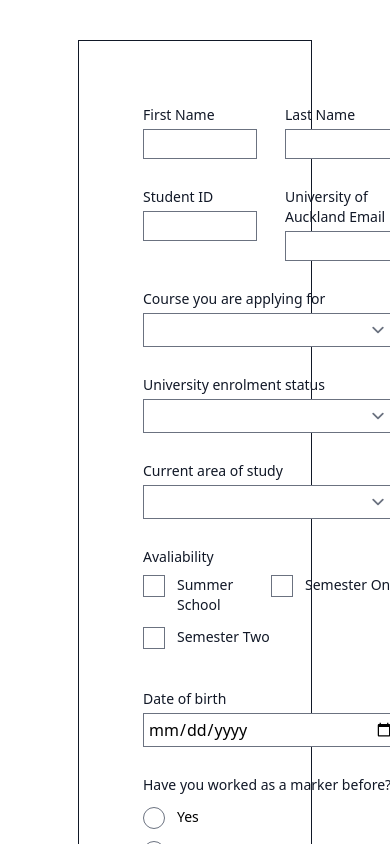
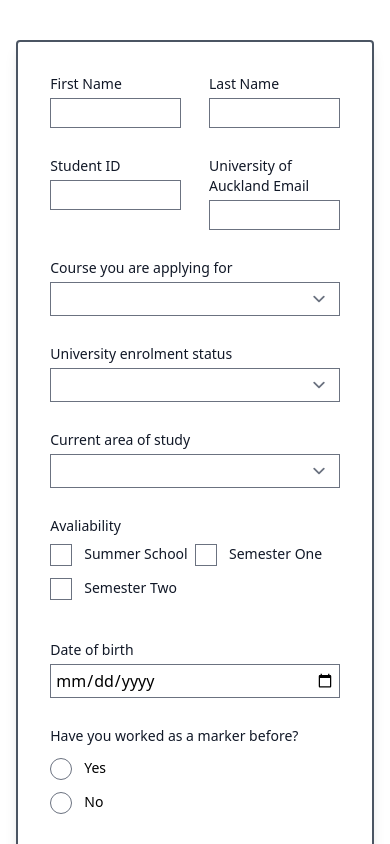
Before and after one commit to uoa-compsci-399/marker-allocation-tool-ui, a React (Create React App) app: page / in a window 390 px wide. Shown: the top 844 px of the page. Built offline with nearby package versions, Linux system fonts and the light colour scheme.

Commit message:
Added responsiveness to form

```diff
--- a/src/app.tsx
+++ b/src/app.tsx
@@ -3,7 +3,7 @@ import Form from './form';
 
 function App(): JSX.Element {
   return (
-    <div className="flex max-w-full my-10 font-sans text-sm">
+    <div className="flex m-auto my-10 font-sans text-sm 3xl:max-w-screen-2xl">
       <Form />
     </div>
   );
--- a/src/form.tsx
+++ b/src/form.tsx
@@ -1,3 +1,4 @@
+import clsx from 'clsx';
 import { Formik, Form } from 'formik';
 
 import {
@@ -14,7 +15,12 @@ import { applicationSchema, initialValues } from './formDefination';
 
 const ApplicationForm = (): JSX.Element => {
   return (
-    <div className="grid w-3/5 max-w-full p-16 m-auto border border-gray-900 space-y-7">
+    <div
+      className={clsx(
+        'grid w-3/5 max-w-full w m-auto border-2 border-gray-600 rounded shadow-lg space-y-7',
+        '3xl:w-1/3 2xl:w-1/2 lg:w-2/3 md:w-10/12 sm:p-16 xs:w-11/12 xs:p-8'
+      )}
+    >
       <Formik
         initialValues={initialValues}
         onSubmit={(values, actions): void => {
--- a/src/formDefination.ts
+++ b/src/formDefination.ts
@@ -27,7 +27,7 @@ export const applicationSchema = yup.object({
     .test('fileSize', 'File Size is too large', (value) =>
       value ? value.size <= FILE_SIZE : true
     ),
-  declaration: yup.string().defined('You must sign declaration'),
+  declaration: yup.string().defined('Please sign declaration'),
 });
 
 type FormTypes = yup.InferType<typeof applicationSchema>;
--- a/tailwind.config.js
+++ b/tailwind.config.js
@@ -1,7 +1,18 @@
+const defaultTheme = require('tailwindcss/defaultTheme');
+
 module.exports = {
   purge: ['./src/**/*.{js,jsx,ts,tsx}', './public/index.html'],
   darkMode: false, // or 'media' or 'class'
+  fontFamily: {
+    sans: ['Heebo', '-apple-system', 'BlinkMacSystemFont', 'sans-serif'],
+    mono: ['Menlo', 'Monaco', 'Courier New', 'monospace'],
+  },
   theme: {
+    screens: {
+      xs: '300px',
+      '3xl': '1600px',
+      ...defaultTheme.screens,
+    },
     extend: {},
   },
   variants: {
```
